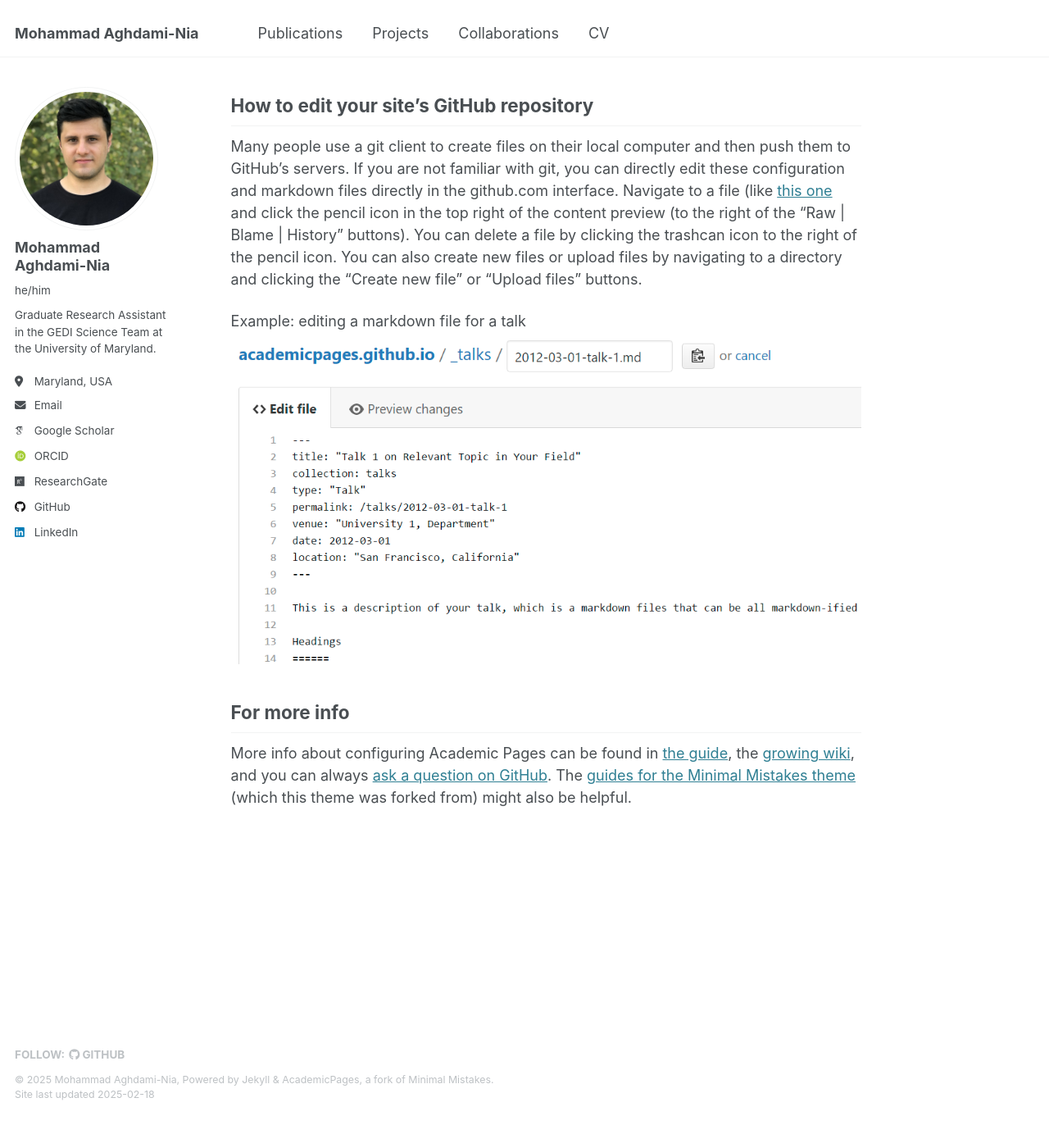
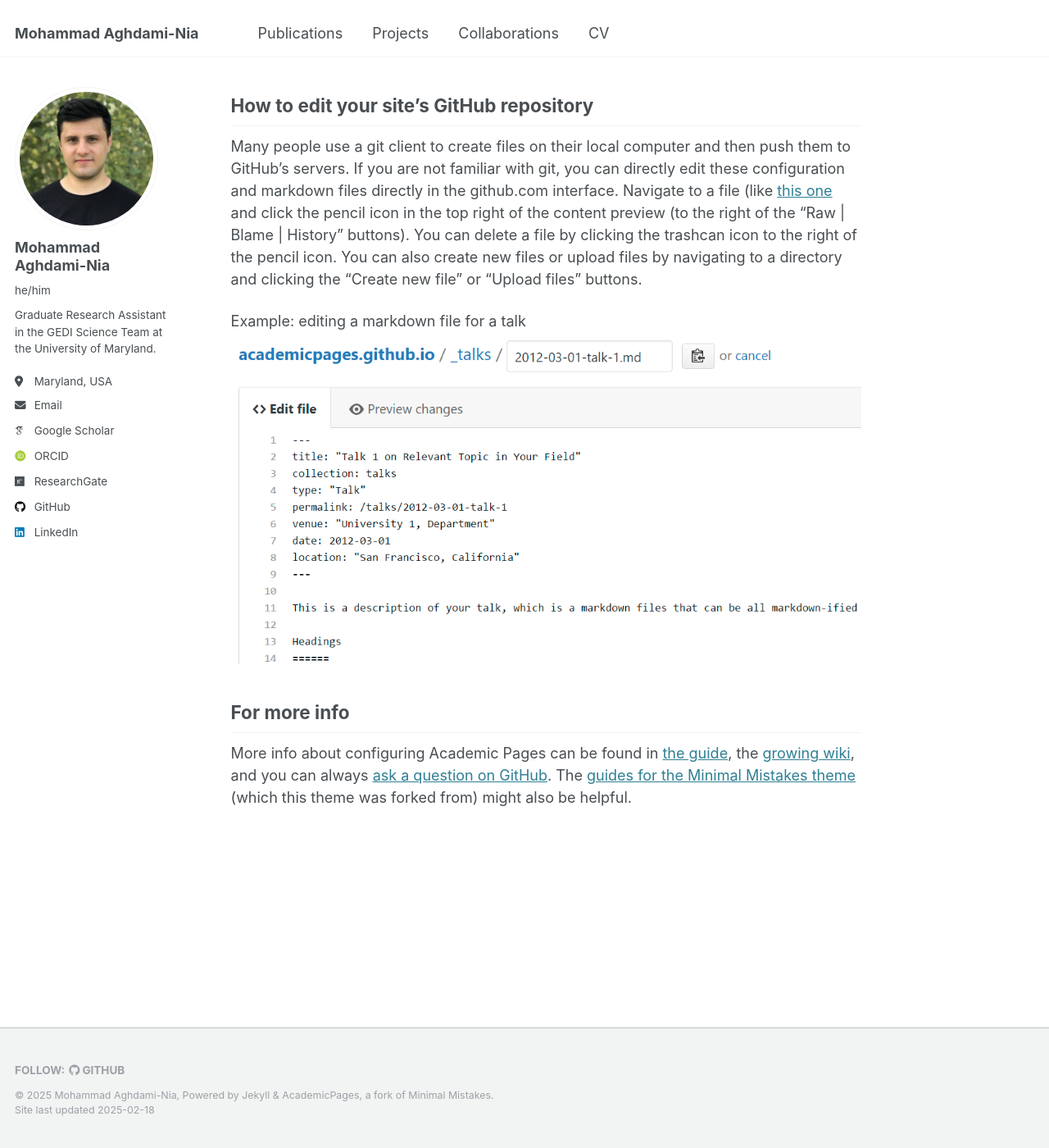
Before and after one commit to mo-agh/mo-agh.github.io, a Jekyll site: the page built from _pages/about.md, in a window 1280 px wide and 1400 px high, scrolled down 2152 px. Shown: the whole window at 82% size. Built offline with Jekyll 4.4.1, drawn with Linux system fonts in a browser that asks for light colours; some web fonts are replaced; before the commit the page ends 3515 px from its top, so only the background shows below that.

Commit message:
Update _footer.scss

```diff
--- a/_sass/layout/_footer.scss
+++ b/_sass/layout/_footer.scss
@@ -4,36 +4,32 @@
 
 .page__footer {
   @include clearfix;
-  background-color: var(--global-bg-color);
-  color: var(--global-text-color-light);
-
   float: left;
   margin-left: 0;
   margin-right: 0;
   width: 100%;
   clear: both;
-
   /* sticky footer fix start */
   position: absolute;
   bottom: 0em;
   height: auto;
   /* sticky footer fix end */
-
   margin-top: 3em;
-
+  color: mix(#fff, $gray, 25%);
   -webkit-animation: intro 0.3s both;
           animation: intro 0.3s both;
   -webkit-animation-delay: 0.45s;
           animation-delay: 0.45s;
-  border-top: 1px solid var(var(--global-border-color));
+  background-color: $lighter-gray;
+  border-top: 1px solid $light-gray;
 
   footer {
     @include clearfix;
     margin-left: auto;
     margin-right: auto;
-    margin-top: 1em;
+    margin-top: 2em;
     max-width: 100%;
-    padding: 0 1em 1em;
+    padding: 0 1em 2em;
 
     @include breakpoint($x-large) {
       max-width: $x-large;
@@ -53,7 +49,7 @@
   .fab,
   .far,
   .fal {
-    color: var(--global-text-color-light);
+    color: mix(#fff, $gray, 25%);
   }
 }
 
```
